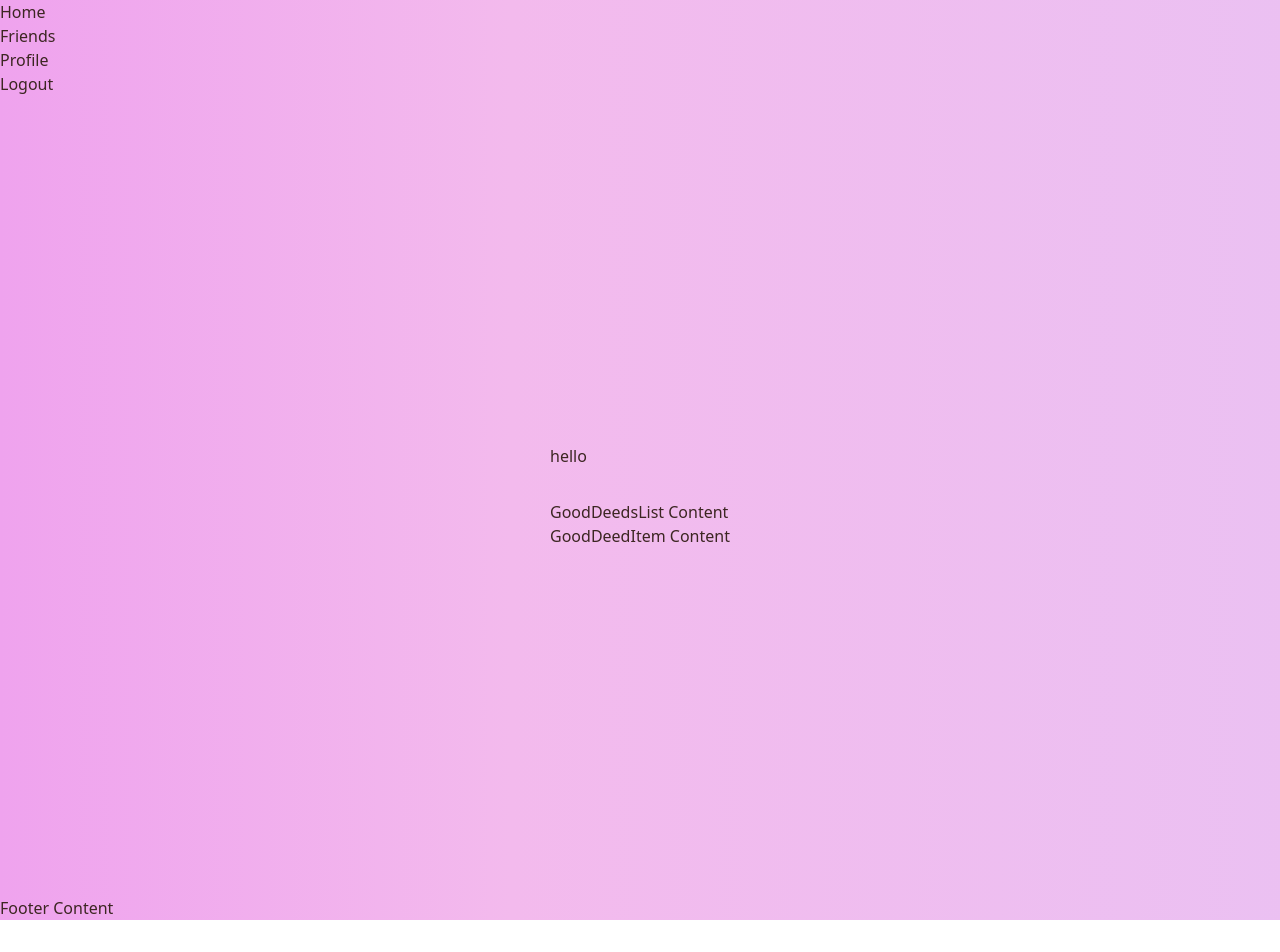
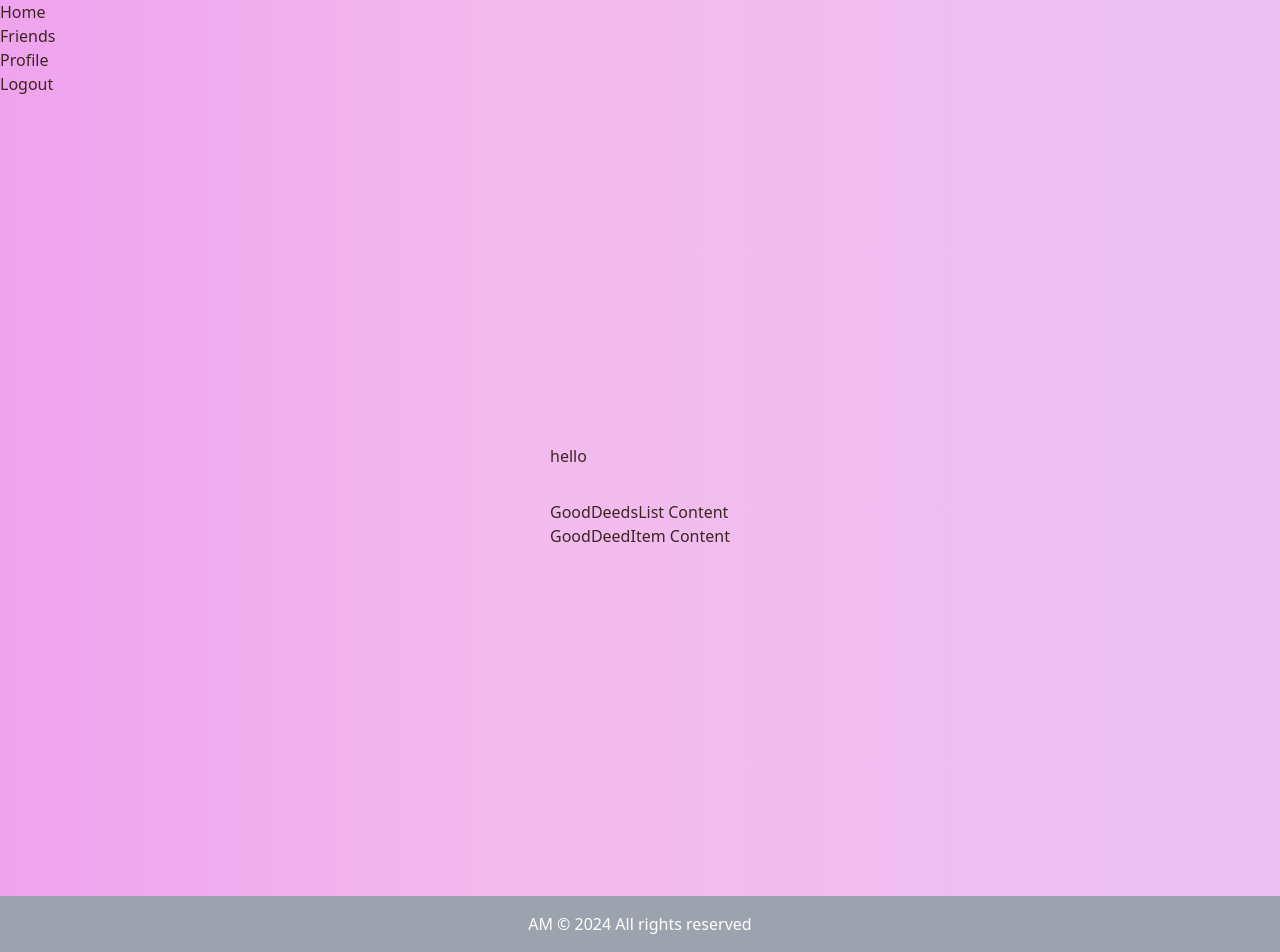
Before and after one commit to aleksandramuraveva/be-kind-app, a Next.js app in the folder frontend/: page / in a window 1280 px wide. Before the commit the page ends 920 px from the top, so only its background shows below. Built offline with nearby package versions, Linux system fonts and the light colour scheme; no server answers.

Commit message:
feat: add footer

```diff
--- a/frontend/src/components/Footer/index.tsx
+++ b/frontend/src/components/Footer/index.tsx
@@ -1,8 +1,19 @@
+import Link from "next/link";
 
 const Footer = () => {
   return (
-    <footer>
-      <p>Footer Content</p>
+    <footer className="bg-gray-400 text-white py-4">
+      <div className="container mx-auto flex justify-center items-center">
+        <a
+          href="https://github.com/aleksandramuraveva"
+          target="_blank"
+          rel="noopener noreferrer"
+          className="hover:opacity-80"
+        >
+          AM
+        </a>
+        <span className="ml-1"> © 2024 All rights reserved</span>
+      </div>
     </footer>
   );
 };
```
